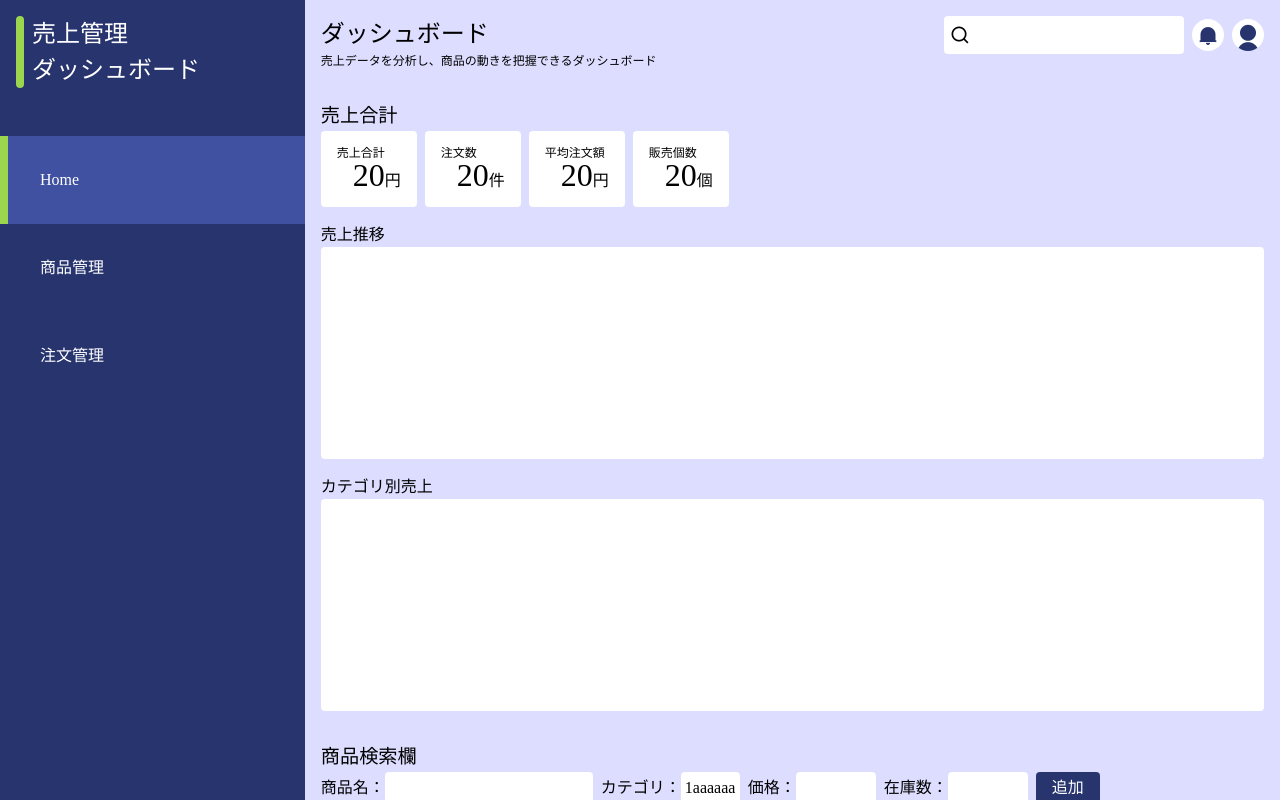
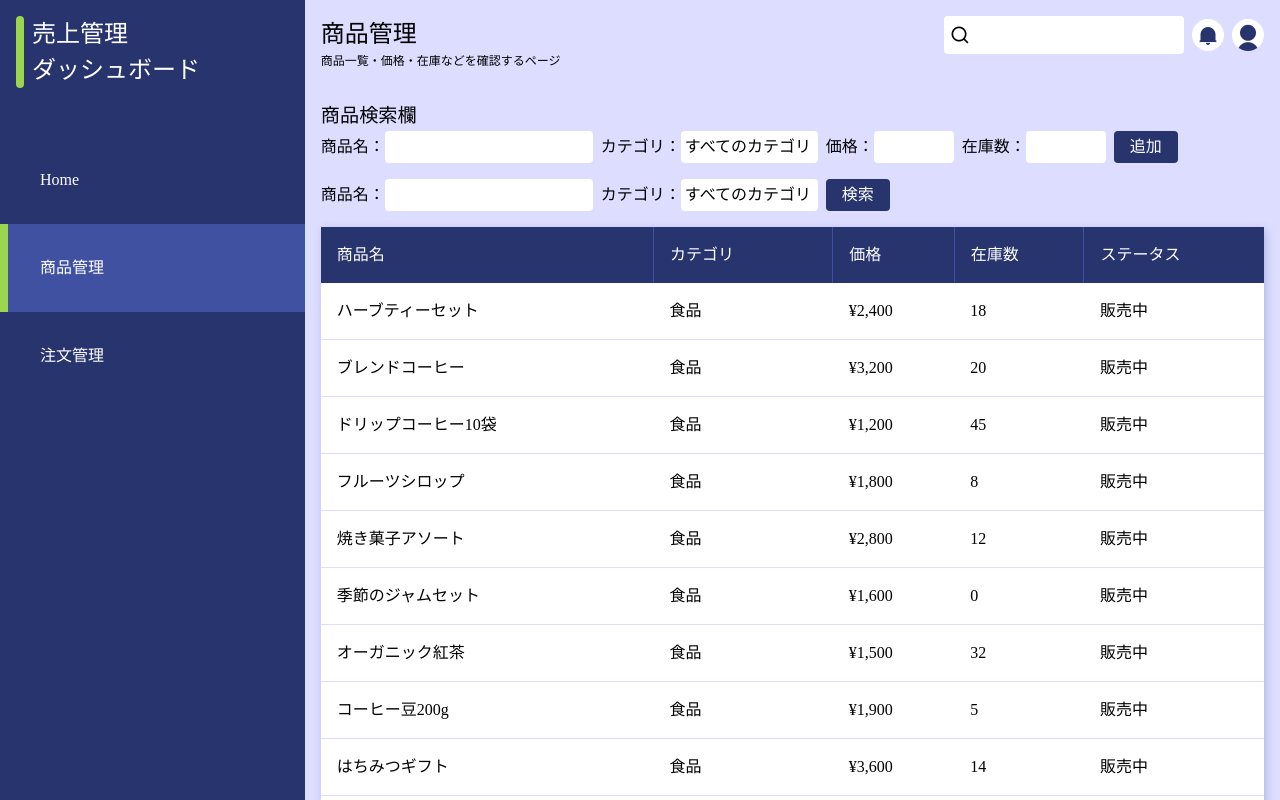
Before and after one commit to kakiikada/demo_dashboard, a React (Vite) app: page / in a window 1280 px wide. Both pictures are taken after a click on the button "商品管理". Shown: the top 800 px of the page. Built offline with nearby package versions, Linux system fonts and the light colour scheme.

Commit message:
ページ切り替え・商品データの作成・読み込み

```diff
--- a/src/App.tsx
+++ b/src/App.tsx
@@ -5,34 +5,44 @@ import Sidebar from './components/layout/Sidebar.tsx'
 import Dashboard from './components/page/Dashboard.tsx'
 import Products from './components/page/Products.tsx'
 import Orders from './components/page/Orders.tsx'
-// import reactLogo from './assets/react.svg'
 import './styles/App.css'
 
+type Page = "dashboard" | "products" | "orders";
+
 function App() {
-  const [count, setCount] = useState(0)
-
+  const [activePage, setActivePage] =
+    useState<Page>("dashboard");
   return (
     <>
     <main>
       <div className="layout">
         <div className="layout_left">
-          <Sidebar />
+          <Sidebar
+            activePage={activePage}
+            setActivePage={setActivePage}
+          />
         </div>
         <div className="layout_right">
-          <Header />
+          <Header activePage={activePage} />
           <div className="contents">
+            {/* ダッシュボード */}
+            {activePage === "dashboard" &&
             <section className="section">
-              {/* ダッシュボード */}
               <Dashboard />
             </section>
+            }
+            {/* 商品管理 */}
+            {activePage === "products" &&
             <section className="section">
-              {/* 商品管理 */}
               <Products />
             </section>
+            }
+            {/* 注文管理 */}
+            {activePage === "orders" &&
             <section className="section">
-              {/* 注文管理 */}
               <Orders />
             </section>
+            }
           </div>
         </div>
       </div>
--- a/src/components/layout/Header.tsx
+++ b/src/components/layout/Header.tsx
@@ -1,29 +1,43 @@
 
 import { useState } from "react";
 
-export default function Header() {
+type Page = "dashboard" | "products" | "orders";
+type HeaderProps = {
+  activePage: Page;
+};
+
+function Header({ activePage }: HeaderProps) {
+  const titles: Record<Page, string> = {
+    dashboard: "ダッシュボード",
+    products: "商品管理",
+    orders: "注文管理",
+  };
+  const text: Record<Page, string> = {
+    dashboard: "売上データを分析し、商品の動きを把握できるダッシュボード",
+    products: "商品一覧・価格・在庫などを確認するページ",
+    orders: "注文履歴・金額・注文状況を確認するページ",
+  };
+
   return (
     <header className="header">
       <div className="header_layout">
         <div className="header_layout_left">
-            <h2 className="header_title">ダッシュボード</h2>
-            {/* <h2>商品管理</ h2>
-            <h2>注文管理</ h2> */}
-            <p className="header_subTitle">売上データを分析し、商品の動きを把握できるダッシュボード</p>
-            {/* 商品一覧・価格・在庫などを確認するページ
-            注文履歴・金額・注文状況を確認するページ */}
+            <h2 className="header_title">{titles[activePage]}</h2>
+            <p className="header_subTitle">{text[activePage]}</p>
         </div>
         <div className="header-layout_right">
             <ul className="header_list">
                 <li className="header_search">
-                    <button><i class="ri-search-line"></i></button>
+                    <button><i className="ri-search-line"></i></button>
                     <input type="text" placeholder="" />
                 </li>
-                <li className="header_notice"><button class=""><i class="ri-notification-2-fill"></i></button></li>
-                <li className="header_user"><button class=""><i class="ri-user-fill"></i></button></li>
+                <li className="header_notice"><button><i className="ri-notification-2-fill"></i></button></li>
+                <li className="header_user"><button><i className="ri-user-fill"></i></button></li>
             </ul>
         </div>
       </div>
     </header>
   )
 }
+
+export default Header;
--- a/src/components/layout/Sidebar.tsx
+++ b/src/components/layout/Sidebar.tsx
@@ -1,16 +1,26 @@
 
 import { useState } from "react";
 
-export default function Sidebar() {
+type Page = "dashboard" | "products" | "orders";
+type SidebarProps = {
+  activePage: Page;
+  setActivePage: (page: Page) => void;
+};
+function Sidebar({
+  activePage,
+  setActivePage,
+}: SidebarProps) {
   return (
-      <div className="sidebar">
+      <nav className="sidebar">
         <h1 className="sidebar_title">売上管理<span>ダッシュボード</span></h1>
         <ul className="sidebar_list">
-            <li><button className="active">Home</button></li>
-            <li><button>商品管理</button></li>
-            <li><button>注文管理</button></li>
+            <li><button className={activePage === "dashboard" ? "active" : ""} onClick={() => setActivePage("dashboard")}>Home</button></li>
+            <li><button className={activePage === "products" ? "active" : ""} onClick={() => setActivePage("products")}>商品管理</button></li>
+            <li><button className={activePage === "orders" ? "active" : ""} onClick={() => setActivePage("orders")}>注文管理</button></li>
             {/* <li>setting</li> */}
         </ul>
-      </div>
+      </nav>
   )
 }
+
+export default Sidebar;
--- a/src/components/page/Dashboard.tsx
+++ b/src/components/page/Dashboard.tsx
@@ -1,7 +1,7 @@
 
 import { useState } from "react";
 
-export default function Dashboard() {
+function Dashboard() {
   return (
     <div className="dashboard">
       <h2 className="title">売上合計</h2>
@@ -28,3 +28,4 @@ export default function Dashboard() {
     </div>
   )
 }
+export default Dashboard;
--- a/src/components/page/Orders.tsx
+++ b/src/components/page/Orders.tsx
@@ -1,7 +1,7 @@
 
 import { useState } from "react";
 
-export default function Orders() {
+function Orders() {
   return (
     <div className="orders">
       <h2 className="title">注文数</ h2>
@@ -19,6 +19,7 @@ export default function Orders() {
           <li><button className="btn">検索</button></li>
       </ul>
         <table className="space-s">
+          <tbody>
             <tr>
               <th>注文番号</th>
               <th>注文日</th>
@@ -40,8 +41,10 @@ export default function Orders() {
               <td>20000</td>
               <td>販売中</td>
             </tr>
+          </tbody>
         </table>
       </section>
     </div>
   )
 }
+export default Orders;
--- a/src/components/page/Products.tsx
+++ b/src/components/page/Products.tsx
@@ -1,7 +1,20 @@
 
 import { useState } from "react";
+import productsData from '../../data/products.json';
+type Product = {
+  id: string;
+  name: string;
+  category: string;
+  price: number;
+  stock: number;
+  status: "active" | "inactive";
+};
 
-export default function Products() {
+function Products() {
+  // カテゴリ一覧を作成
+  const categorize = [
+    ...new Set(productsData.map((item) => item.category))
+  ];
   return (
     <div className="products">
       <h2 className="title">商品検索欄</ h2>
@@ -10,11 +23,13 @@ export default function Products() {
             <li><p>商品名：</p><input type="text" placeholder="" /></li>
             <li>
               <p>カテゴリ：</p>
-              <select name="" id="">
-                <option value="">1aaaaaa</option>
-                <option value="">2</option>
-                <option value="">3</option>
-                <option value="">4</option>
+              <select defaultValue="">
+                <option value="">すべてのカテゴリ</option>
+                {categorize.map((category) => (
+                  <option value={category} key={category}>
+                    {category}
+                  </option>
+                ))}
               </select>
               </li>
             <li><p>価格：</p><input type="number" placeholder="" /></li>
@@ -27,36 +42,42 @@ export default function Products() {
           <li><p>商品名：</p><input type="text" placeholder="" /></li>
           <li>
             <p>カテゴリ：</p>
-            <select name="" id="">
-              <option value="">1aaaaaa</option>
-              <option value="">2</option>
-              <option value="">3</option>
-              <option value="">4</option>
+            <select defaultValue="">
+              <option value="">すべてのカテゴリ</option>
+              {categorize.map((category) => (
+                <option value={category} key={category}>
+                  {category}
+                </option>
+              ))}
             </select>
             </li>
           <li>
           <button className="btn">検索</button></li>
       </ul>
       <table className="space-s">
+        <tbody>
           <tr>
             <th>商品名</th>
             <th>カテゴリ</th>
             <th>価格</th>
             <th>在庫数</th>
+            <th>ステータス</th>
           </tr>
-        <tr>
-          <td>アイテム1</td>
-          <td>カテゴリ1</td>
-          <td>10000</td>
-          <td>2</td>
+        {productsData.map((item: Product) => (
+          <tr key={item.id}>
+            <td>{item.name}</td>
+            <td>{item.category}</td>
+            <td>¥{item.price.toLocaleString("ja-JP")}</td>
+            <td>{item.stock}</td>
+            <td>
+              {item.status === "active" ? "販売中" : "販売停止"}
+            </td>
           </tr>
-        <tr>
-          <td>アイテム1</td>
-          <td>カテゴリ1</td>
-          <td>10000</td>
-          <td>2</td>
-        </tr>
+        ))}
+
+        </tbody>
       </table>
     </div>
   )
 }
+export default Products;
--- a/src/data/products.json
+++ b/src/data/products.json
@@ -1,3 +1,4 @@
+[
   {
     "id": "P001",
     "name": "ハーブティーセット",
@@ -5,4 +6,397 @@
     "price": 2400,
     "stock": 18,
     "status": "active"
+  },
+  {
+    "id": "P002",
+    "name": "ブレンドコーヒー",
+    "category": "食品",
+    "price": 3200,
+    "stock": 20,
+    "status": "active"
+  },
+  {
+    "id": "P003",
+    "name": "ドリップコーヒー10袋",
+    "category": "食品",
+    "price": 1200,
+    "stock": 45,
+    "status": "active"
+  },
+  {
+    "id": "P004",
+    "name": "フルーツシロップ",
+    "category": "食品",
+    "price": 1800,
+    "stock": 8,
+    "status": "active"
+  },
+  {
+    "id": "P005",
+    "name": "焼き菓子アソート",
+    "category": "食品",
+    "price": 2800,
+    "stock": 12,
+    "status": "active"
+  },
+  {
+    "id": "P006",
+    "name": "季節のジャムセット",
+    "category": "食品",
+    "price": 1600,
+    "stock": 0,
+    "status": "active"
+  },
+  {
+    "id": "P007",
+    "name": "オーガニック紅茶",
+    "category": "食品",
+    "price": 1500,
+    "stock": 32,
+    "status": "active"
+  },
+  {
+    "id": "P008",
+    "name": "コーヒー豆200g",
+    "category": "食品",
+    "price": 1900,
+    "stock": 5,
+    "status": "active"
+  },
+  {
+    "id": "P009",
+    "name": "はちみつギフト",
+    "category": "食品",
+    "price": 3600,
+    "stock": 14,
+    "status": "active"
+  },
+  {
+    "id": "P010",
+    "name": "ハーブソルト",
+    "category": "食品",
+    "price": 800,
+    "stock": 27,
+    "status": "inactive"
+  },
+  {
+    "id": "P011",
+    "name": "ウッドトレイ",
+    "category": "インテリア",
+    "price": 1800,
+    "stock": 7,
+    "status": "active"
+  },
+  {
+    "id": "P012",
+    "name": "ガラスフラワーベース",
+    "category": "インテリア",
+    "price": 3200,
+    "stock": 11,
+    "status": "active"
+  },
+  {
+    "id": "P013",
+    "name": "アロマキャンドル",
+    "category": "インテリア",
+    "price": 2200,
+    "stock": 24,
+    "status": "active"
+  },
+  {
+    "id": "P014",
+    "name": "リネンクッションカバー",
+    "category": "インテリア",
+    "price": 2800,
+    "stock": 9,
+    "status": "active"
+  },
+  {
+    "id": "P015",
+    "name": "木製フォトフレーム",
+    "category": "インテリア",
+    "price": 1400,
+    "stock": 31,
+    "status": "active"
+  },
+  {
+    "id": "P016",
+    "name": "テーブルランプ",
+    "category": "インテリア",
+    "price": 4800,
+    "stock": 4,
+    "status": "active"
+  },
+  {
+    "id": "P017",
+    "name": "ミニ観葉植物",
+    "category": "インテリア",
+    "price": 1200,
+    "stock": 16,
+    "status": "active"
+  },
+  {
+    "id": "P018",
+    "name": "陶器の花瓶",
+    "category": "インテリア",
+    "price": 3500,
+    "stock": 6,
+    "status": "inactive"
+  },
+  {
+    "id": "P019",
+    "name": "コットンブランケット",
+    "category": "インテリア",
+    "price": 4200,
+    "stock": 13,
+    "status": "active"
+  },
+  {
+    "id": "P020",
+    "name": "ルームディフューザー",
+    "category": "インテリア",
+    "price": 2600,
+    "stock": 22,
+    "status": "active"
+  },
+  {
+    "id": "P021",
+    "name": "ノートセット",
+    "category": "文房具",
+    "price": 1200,
+    "stock": 32,
+    "status": "active"
+  },
+  {
+    "id": "P022",
+    "name": "万年筆",
+    "category": "文房具",
+    "price": 4500,
+    "stock": 10,
+    "status": "active"
+  },
+  {
+    "id": "P023",
+    "name": "レターセット",
+    "category": "文房具",
+    "price": 700,
+    "stock": 38,
+    "status": "active"
+  },
+  {
+    "id": "P024",
+    "name": "本革ペンケース",
+    "category": "文房具",
+    "price": 3000,
+    "stock": 15,
+    "status": "active"
+  },
+  {
+    "id": "P025",
+    "name": "卓上カレンダー",
+    "category": "文房具",
+    "price": 900,
+    "stock": 0,
+    "status": "active"
+  },
+  {
+    "id": "P026",
+    "name": "マスキングテープセット",
+    "category": "文房具",
+    "price": 600,
+    "stock": 52,
+    "status": "active"
+  },
+  {
+    "id": "P027",
+    "name": "革のブックカバー",
+    "category": "文房具",
+    "price": 3800,
+    "stock": 3,
+    "status": "active"
+  },
+  {
+    "id": "P028",
+    "name": "デザイン付箋セット",
+    "category": "文房具",
+    "price": 500,
+    "stock": 41,
+    "status": "active"
+  },
+  {
+    "id": "P029",
+    "name": "ガラスペン",
+    "category": "文房具",
+    "price": 2500,
+    "stock": 8,
+    "status": "inactive"
+  },
+  {
+    "id": "P030",
+    "name": "水彩スケッチブック",
+    "category": "文房具",
+    "price": 1600,
+    "stock": 19,
+    "status": "active"
+  },
+  {
+    "id": "P031",
+    "name": "帆布トートバッグ",
+    "category": "雑貨",
+    "price": 2900,
+    "stock": 17,
+    "status": "active"
+  },
+  {
+    "id": "P032",
+    "name": "刺繍ハンカチ",
+    "category": "雑貨",
+    "price": 1000,
+    "stock": 26,
+    "status": "active"
+  },
+  {
+    "id": "P033",
+    "name": "折りたたみ傘",
+    "category": "雑貨",
+    "price": 2400,
+    "stock": 12,
+    "status": "active"
+  },
+  {
+    "id": "P034",
+    "name": "レザーキーケース",
+    "category": "雑貨",
+    "price": 3300,
+    "stock": 5,
+    "status": "active"
+  },
+  {
+    "id": "P035",
+    "name": "ステンレスボトル",
+    "category": "雑貨",
+    "price": 2100,
+    "stock": 29,
+    "status": "active"
+  },
+  {
+    "id": "P036",
+    "name": "エコバッグ",
+    "category": "雑貨",
+    "price": 800,
+    "stock": 44,
+    "status": "active"
+  },
+  {
+    "id": "P037",
+    "name": "アクセサリーポーチ",
+    "category": "雑貨",
+    "price": 1700,
+    "stock": 2,
+    "status": "active"
+  },
+  {
+    "id": "P038",
+    "name": "真鍮キーホルダー",
+    "category": "雑貨",
+    "price": 1300,
+    "stock": 21,
+    "status": "inactive"
+  },
+  {
+    "id": "P039",
+    "name": "晴雨兼用日傘",
+    "category": "雑貨",
+    "price": 3900,
+    "stock": 9,
+    "status": "active"
+  },
+  {
+    "id": "P040",
+    "name": "トラベルポーチセット",
+    "category": "雑貨",
+    "price": 2600,
+    "stock": 14,
+    "status": "active"
+  },
+  {
+    "id": "P041",
+    "name": "ハンドクリームセット",
+    "category": "美容",
+    "price": 1800,
+    "stock": 23,
+    "status": "active"
+  },
+  {
+    "id": "P042",
+    "name": "ボタニカル石けん",
+    "category": "美容",
+    "price": 900,
+    "stock": 35,
+    "status": "active"
+  },
+  {
+    "id": "P043",
+    "name": "フェイスケアセット",
+    "category": "美容",
+    "price": 4800,
+    "stock": 6,
+    "status": "active"
+  },
+  {
+    "id": "P044",
+    "name": "バスソルトセット",
+    "category": "美容",
+    "price": 1500,
+    "stock": 18,
+    "status": "active"
+  },
+  {
+    "id": "P045",
+    "name": "ヘアブラシ",
+    "category": "美容",
+    "price": 2200,
+    "stock": 10,
+    "status": "active"
+  },
+  {
+    "id": "P046",
+    "name": "ネイルケアセット",
+    "category": "美容",
+    "price": 1300,
+    "stock": 0,
+    "status": "active"
+  },
+  {
+    "id": "P047",
+    "name": "シルクアイマスク",
+    "category": "美容",
+    "price": 2800,
+    "stock": 7,
+    "status": "active"
+  },
+  {
+    "id": "P048",
+    "name": "アロマハンドソープ",
+    "category": "美容",
+    "price": 1100,
+    "stock": 28,
+    "status": "active"
+  },
+  {
+    "id": "P049",
+    "name": "ボディケアオイル",
+    "category": "美容",
+    "price": 2500,
+    "stock": 4,
+    "status": "inactive"
+  },
+  {
+    "id": "P050",
+    "name": "リップバームセット",
+    "category": "美容",
+    "price": 1400,
+    "stock": 16,
+    "status": "active"
   }
+]
```
Lines whose indentation alone changed are shown as unchanged.
